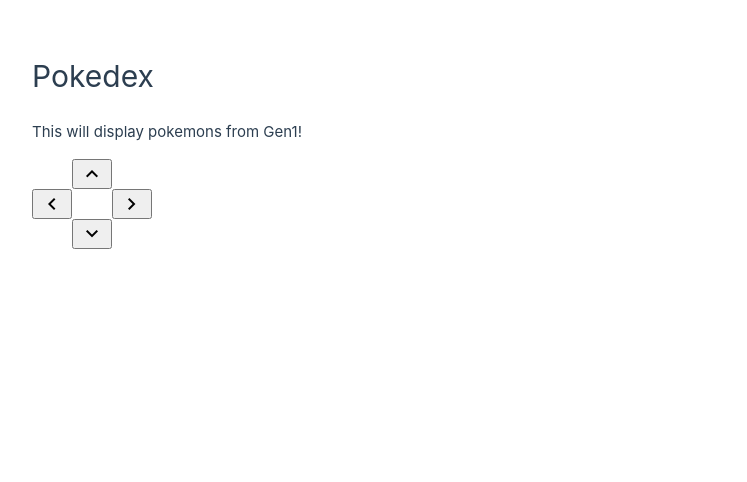
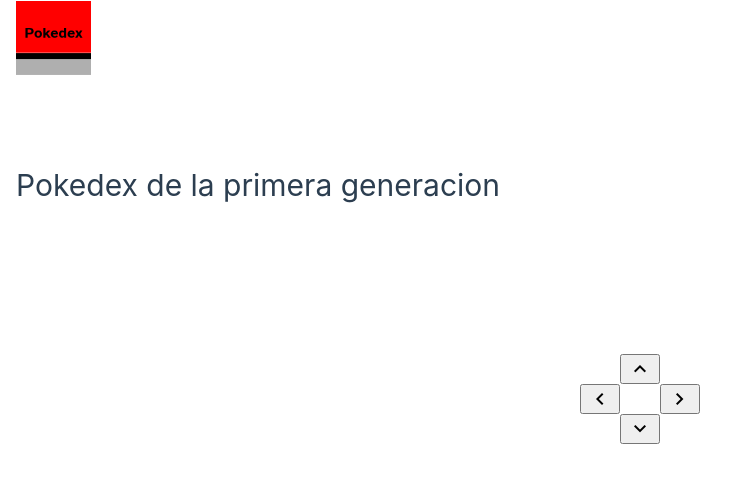
Before and after one commit to pabcrudel/pokedex, a Vue app: page / in a window 1280 px wide. Shown: the top 482 px of the page, without its empty margins (0-747 px from the left). Built offline with nearby package versions, Linux system fonts and the light colour scheme.

Commit message:
add moving logo and move cross

```diff
--- a/src/App.vue
+++ b/src/App.vue
@@ -1,6 +1,14 @@
 <template>
-  <h1>Pokedex</h1>
-  <p>This will display pokemons from Gen1!</p>
+
+
+  <div class="cube-container">
+      <div class="cube">
+        <div class="cube-face cube-face-front">Pokedex</div>
+        <div class="cube-face cube-face-bottom"></div>
+      </div>
+    </div>
+
+<h1>Pokedex de la primera generacion</h1>
   <div class="cross">
     <button class="material-symbols-outlined" :class="{ isPressed: ArrowUp || up }" v-html="'expand_less'" id="arrowKeyUp" @mousedown="up = true" @mouseup="up = false"/>
     <button class="material-symbols-outlined" :class="{ isPressed: ArrowLeft || left }" v-html="'chevron_left'" id="arrowKeyLeft" @mousedown="left = true" @mouseup="left = false"/>
@@ -23,8 +31,13 @@
 
 <style scoped>
 .cross {
-  width: 0;
+  /*las primeras 5 lineas son para centrar el grid*/
+  width: 100%;
+  height: 100%;
   display: grid;
+  justify-content: center;
+  align-items: center;
+
   grid-template-areas:
   '... up ...'
   'left ... right'
--- a/src/assets/style/main.css
+++ b/src/assets/style/main.css
@@ -3,7 +3,7 @@
 #app {
   max-width: 1280px;
   margin: 0 auto;
-  padding: 2rem;
+  padding: 1rem;
   font-weight: normal;
 }
 
@@ -13,3 +13,71 @@
   color: hsla(160, 100%, 37%, 1);
   transition: 0.4s;
 }
+
+/*icono que se mueve*/
+
+
+.cube-container {
+  display: flex;
+  font-family: 'RobotoDraft', 'Roboto', sans-serif;
+  font-size: 30px;
+}
+
+.cube {
+
+  transform-style: preserve-3d;
+  transform: scale(0.5) rotateX(30deg);
+  transition: all 0.4s ;
+  color: #000000;
+}
+
+.cube:hover {
+  transform: scale(0.4);
+  transition: all 0.7s;
+  color: #000000;
+  /*es el color del texto de cuando se pone el raton encima*/
+
+}
+
+.cube:hover .cube-face-bottom {
+  border-bottom: solid  #ffffff;
+}
+
+.cube:hover .cube-face-front {
+  border-bottom: solid 4em #e7e7e7;
+}
+
+.cube-face {
+  position: absolute;
+  width: 5em;
+  height: 4em;
+  line-height: 150px;
+  font-size: 1em;
+  font-weight: bold;
+  text-align: center;
+}
+
+.cube-face-front {
+
+  background: #ff0000;
+  border-bottom: 1px solid #ffffff;
+}
+
+.cube-face-bottom {
+  background:  #000000;
+  border-bottom: 60px solid #afafaf;
+}
+
+.cube-face-front {
+  transform: translateZ(60px);
+  transition: border-bottom 0.3s ease-out 0.2s;
+}
+
+.cube-face-bottom {
+  transform: rotateX(-90deg) translateZ(40px);
+  transition: border-bottom 0.2s 0.5s;
+}
+
+h1{
+  padding:10% 0% ;
+}
```
